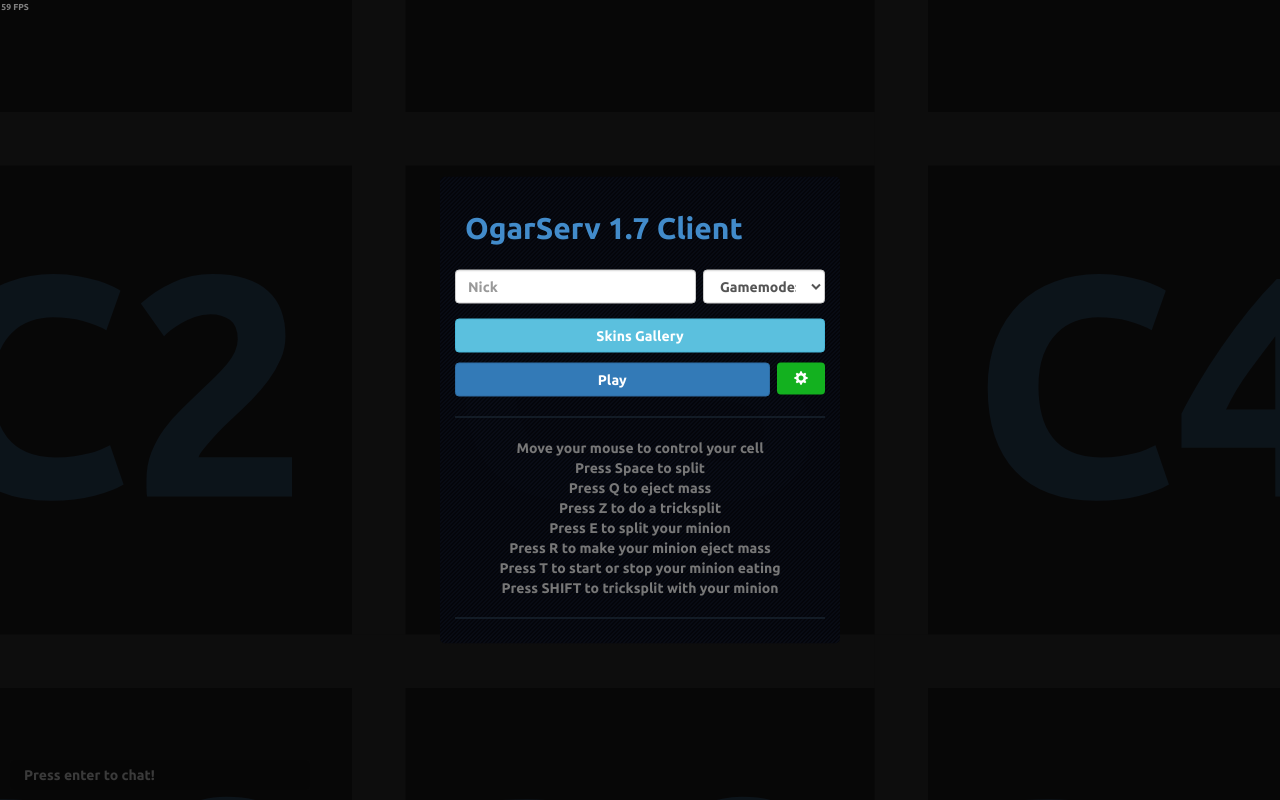
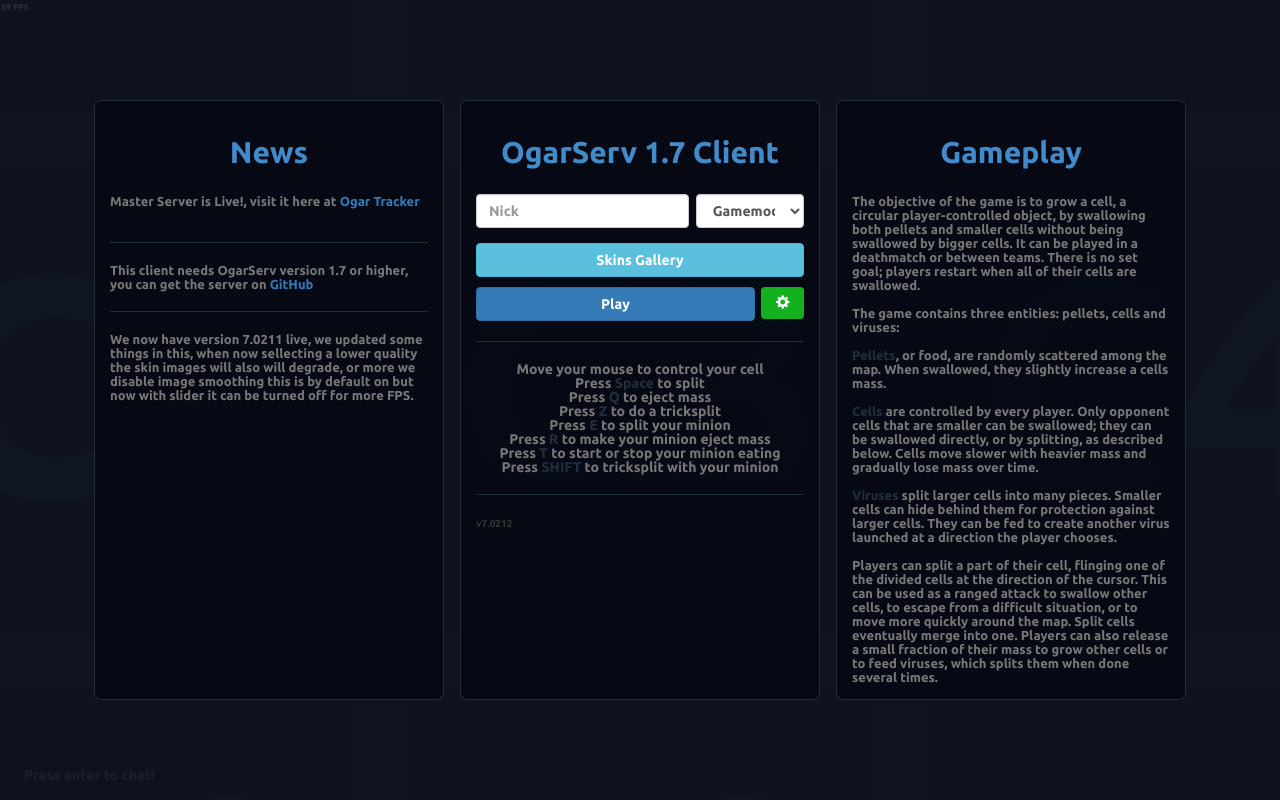
Before and after one commit to JaraLowell/OgarClient, a PHP site: page /?ip=1 in a window 1280 px wide. Run offline with PHP 8.4, Linux system fonts and the light colour scheme; some libraries are stand-ins or nearby versions.

Commit message:
v7.0212 Change to php
We now can do /ip= as well as main login screen scales down in size for
tablets and handhelds.

```diff
--- a/www/css/default.css
+++ b/www/css/default.css
@@ -5,12 +5,18 @@
     overflow: hidden;
     font-family: Ubuntu;
     background-color: #000000;
+    /* background: url("/img/background_tile_2.jpg"); */
+    background-size: cover;
 }
 hr {
     height: 1px;
     color: rgba(36, 51, 66, 0.9);
     background-color: rgba(36, 51, 66, 0.9);
     border: none;
+}
+b, strong {
+    font-weight: 700;
+    color: rgba(36, 51, 66, 0.9);
 }
 /* IDs */
 #overlays {
@@ -20,7 +26,7 @@
     right: 0;
     top: 0;
     bottom: 0;
-    background-color: rgba(0,0,0,0.5);
+    background-color: rgba(16, 20, 33, 0.88);
     z-index: 200;
 }
 #title {
@@ -153,10 +159,11 @@
     top: 24px;
     right: 24px
 }
-#helloDialog, #scorebox {
-    width: 400px;
+#helloDialog, #scorebox, #news, #about {
+    width: 360px;
+    height: 600px;
     background: rgba(9, 13, 23, 0.91) url('../img/bg_sidebar.gif') repeat scroll left top;
-    margin: 10px auto;
+    /* margin: 10px auto; */
     padding: 5px 15px 5px 15px;
     position: absolute;
     top: 50%;
@@ -165,7 +172,9 @@
     -webkit-transform: translate(-50%, -50%);
     -ms-transform: translate(-50%, -50%);
     transform: translate(-50%, -50%);
-    border-radius: 5px;
+    line-height: 1;
+    border-radius: 7px;
+    border: 1px solid rgba(36, 51, 66, 0.9);
 }
 #chat_textbox {
     -webkit-transition: all .5s ease-in-out;
@@ -227,6 +236,11 @@
     display: table;
     margin: 0 auto;
 }
+.footer {
+    width: 100%;
+    font-size: 10px;
+    text-align: center;
+}
 @keyframes spin {
     0% { transform: rotate(0deg); }
     100% { transform: rotate(360deg); }
--- a/www/index.html
+++ b/www/index.php
@@ -1,3 +1,12 @@
+<?php
+header('Last-Modified: '. gmdate("D, d M Y H:i:s").' GMT');
+header('Cache-Control: no-store, no-cache, must-revalidate');
+header('Cache-Control: post-check=0, pre-check=0', false);
+header('Pragma: no-cache');
+header('Content-Type: text/html;charset=utf-8');
+date_default_timezone_set('America/Los_Angeles');
+error_reporting(0);
+?>
 <!DOCTYPE html>
 <html>
 <head>
@@ -50,7 +59,7 @@
     <div id="overlays">
         <div id="helloDialog">
             <form role="form">
-                <div class="form-group">
+                <div class="form-group" style="text-align: center;">
                     <h2 id="title">OgarServ 1.7 Client</h2>
                 </div>
 
@@ -59,7 +68,15 @@
                     <input id="myskin" class="form-control save" data-box-id="50" type="hidden" />
                     <select id="gamemode" class="form-control" onchange="setserver($(this).val());" required>
                         <option selected disabled>Gamemode:</option>
-                        <option value="ogar.mivabe.nl:44411">Jara's Server</option>
+<?php
+$serverip = $_GET['ip'];
+if( $serverip != '' )
+{
+    echo '                        <option value="'.$serverip.'">'.substr($serverip,0,strpos($serverip,":")).'</option>
+';
+}
+?>
+                        <option value="ogar.mivabe.nl:44411">Test Server</option>
                     </select>
                     <br clear="both" />
                 </div>
@@ -118,7 +135,36 @@
                     </span>
                 </center>
             </div>
-            <hr />
+            <hr/>
+            <span id="jversion" class="footer"></span>
+
+            <!-- // Gameplay Window // -->
+            <div id="about" class="form-group" style="position:absolute; top: 50%;left:550px;width:350px;">
+                <div class="form-group">
+                    <div class="form-group" style="text-align: center;"><h2 id="title">Gameplay</h2></div>
+                    <div class="form-group">
+                        <span class="text-muted"><font size="-1">The objective of the game is to grow a cell, a circular player-controlled object, by swallowing both pellets and smaller cells without being swallowed by bigger cells. It can be played in a deathmatch or between teams. There is no set goal; players restart when all of their cells are swallowed.<br><br>The game contains three entities: pellets, cells and viruses:<br><br><b>Pellets</b>, or food, are randomly scattered among the map. When swallowed, they slightly increase a cells mass.<br><br><b>Cells</b> are controlled by every player. Only opponent cells that are smaller can be swallowed; they can be swallowed directly, or by splitting, as described below. Cells move slower with heavier mass and gradually lose mass over time.<br><br><b>Viruses</b> split larger cells into many pieces. Smaller cells can hide behind them for protection against larger cells. They can be fed to create another virus launched at a direction the player chooses.<br><br>Players can split a part of their cell, flinging one of the divided cells at the direction of the cursor. This can be used as a ranged attack to swallow other cells, to escape from a difficult situation, or to move more quickly around the map. Split cells eventually merge into one. Players can also release a small fraction of their mass to grow other cells or to feed viruses, which splits them when done several times.</font></span>
+                    </div>
+                </div>
+                <br clear="all">
+            </div>
+
+            <!-- // News Window // -->
+            <div id="news" class="form-group" style="position:absolute; top:50%;left:-192px;width:350px;">
+                <div class="form-group">
+                    <div class="form-group" style="text-align: center;"><h2 id="title">News</h2></div>
+                    <div class="form-group">
+                        <span class="text-muted"><font size="-1">Master Server is Live!, visit it here at <a href="http://ogar.mivabe.nl/master" target="_blank">Ogar Tracker</a><br>
+                        <br><hr>
+                        This client needs OgarServ version 1.7 or higher, you can get the server on <a href="https://github.com/JaraLowell/OgarServ" target="_blank">GitHub</a>
+                        <br><hr>
+                        We now have version 7.0211 live, we updated some things in this, when now sellecting a lower quality the skin images will also will degrade, or more we disable image smoothing this is by default on but now with slider it can be turned off for more FPS.
+                        </font></span>
+                    </div>
+                </div>
+                <br clear="all">
+            </div>
+
         </div>
     </div>
 
@@ -129,6 +175,7 @@
         </div>
     </div>
 
+    <!-- // Advertizment Area when you die // -->
     <div id="advert">
         <div id="scorebox" style="height:380px">
             <div id="stats" style="width: 100%; height: 230px; padding: 0px 0px 300px; overflow: hidden;" class="agario-panel">
--- a/www/js/gameclient.js
+++ b/www/js/gameclient.js
@@ -27,7 +27,7 @@
     });
     var CONNECT_TO
       , SKIN_URL = "./skins/"
-      , VERSION = "v7.0211"
+      , VERSION = "v7.0212"
       , USE_HTTPS = "https:" == wHandle.location.protocol
       , BORDER_DEFAULT = {top: -2E3, left: -2E3, right: 2E3, bottom: 2E3}
       , PI_2 = Math.PI * 2
@@ -907,6 +907,12 @@
             var cW = mainCanvas.width = wHandle.innerWidth,
                 cH = mainCanvas.height = wHandle.innerHeight;
             _viewMult = Math.min(cH / 1080, cW / 1920);
+
+            var hello = wjQuery("#helloDialog");
+            var adver = wjQuery("#scorebox");
+            var modalHeight = hello.height();
+            modalHeight > cH / 1.1 ? hello.css("transform", "translate(-50%, -50%) scale(" + cH / modalHeight / 1.1 + ")") : hello.css("transform", "translate(-50%, -50%)");
+            modalHeight > cH / 1.1 ? adver.css("transform", "translate(-50%, -50%) scale(" + cH / modalHeight / 1.1 + ")") : adver.css("transform", "translate(-50%, -50%)");
         };
 
         wHandle.onresize();
```
